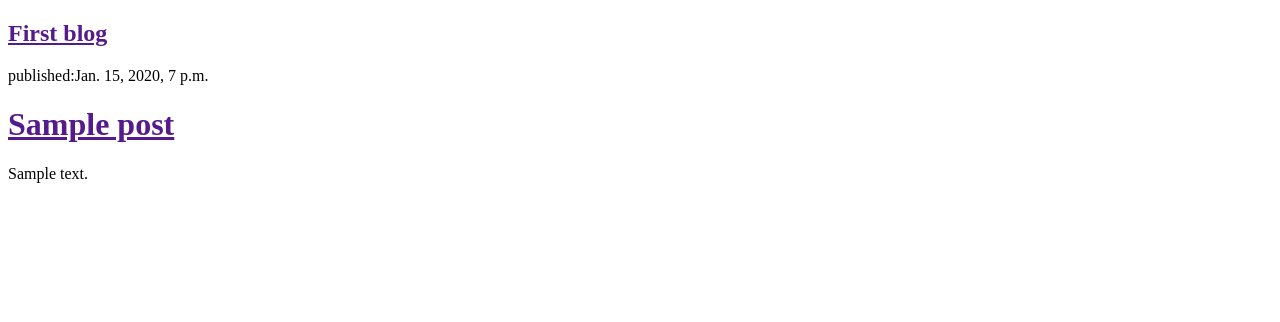
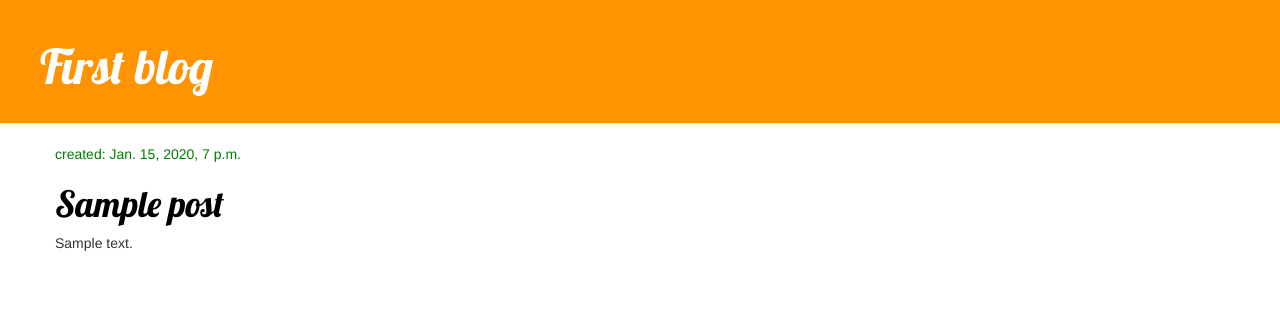
Before and after one commit to ubin1101/my-first-blog, a Django app: page / in a window 1280 px wide. Shown: the top 322 px of the page. Run offline with Django 3.2, Linux system fonts and the light colour scheme; tables that the repository leaves empty hold one stand-in row (values such as "Sample post"); some libraries are stand-ins or nearby versions.

Commit message:
Added view and template for detailed blog post as well as CSS for the site.

```diff
--- a/Django_Study/settings.py
+++ b/Django_Study/settings.py
@@ -11,6 +11,7 @@ https://docs.djangoproject.com/en/3.2/ref/settings/
 """
 
 from pathlib import Path
+import os
 
 # Build paths inside the project like this: BASE_DIR / 'subdir'.
 BASE_DIR = Path(__file__).resolve().parent.parent
@@ -77,7 +78,7 @@ WSGI_APPLICATION = 'Django_Study.wsgi.application'
 DATABASES = {
     'default': {
         'ENGINE': 'django.db.backends.sqlite3',
-        'NAME': BASE_DIR / 'db.sqlite3',
+        'NAME': os.path.join(BASE_DIR, 'db.sqlite3'),
     }
 }
 
@@ -119,7 +120,7 @@ USE_TZ = True
 # https://docs.djangoproject.com/en/3.2/howto/static-files/
 
 STATIC_URL = '/static/'
-STATIC_ROOT = BASE_DIR / '/static/'
+STATIC_ROOT = os.path.join(BASE_DIR, 'static')
 
 # Default primary key field type
 # https://docs.djangoproject.com/en/3.2/ref/settings/#default-auto-field
--- /dev/null
+++ b/blog/static/css/blog.css
@@ -0,0 +1,46 @@
+.page-header {
+    background-color: #ff9400;
+    margin-top: 0;
+    padding: 20px 20px 20px 40px;
+}
+
+.page-header h1, .page-header h1 a, .page-header h1 a:visited, .page-header h1 a:active {
+    color: #ffffff;
+    font-size: 36pt;
+    text-decoration: none;
+}
+
+.content {
+    margin-left: 40px;
+}
+
+h1, h2, h3, h4 {
+    font-family: 'Lobster', cursive;
+}
+
+.date {
+    color: green;
+}
+
+.save {
+    float: right;
+}
+
+.post-form textarea, .post-form input {
+    width: 100%;
+}
+
+.top-menu, .top-menu:hover, .top-menu:visited {
+    color: #ffffff;
+    float: right;
+    font-size: 26pt;
+    margin-right: 20px;
+}
+
+.post {
+    margin-bottom: 70px;
+}
+
+.post h1 a, .post h1 a:visited {
+    color: #000000;
+}
--- /dev/null
+++ b/blog/templates/blog/base.html
@@ -0,0 +1,27 @@
+<!DOCTYPE html>
+
+{% load static %}
+<html lang="en">
+<head>
+    <meta charset="UTF-8">
+    <title>Title</title>
+    <link rel="stylesheet" href="//maxcdn.bootstrapcdn.com/bootstrap/3.2.0/css/bootstrap.min.css">
+    <link rel="stylesheet" href="//maxcdn.bootstrapcdn.com/bootstrap/3.2.0/css/bootstrap-theme.min.css">
+    <link href="//fonts.googleapis.com/css?family=Lobster&subset=latin,latin-ext" rel="stylesheet" type="text/css">
+    <link rel="stylesheet" href="{% static 'css/blog.css' %}">
+</head>
+<body>
+    <div class="page-header">
+        <h1><a href="">First blog</a> </h1>
+    </div>
+
+    <div class="content container">
+        <div class="row">
+            <div class="col-md-8">
+            {% block content %}
+            {% endblock %}
+            </div>
+        </div>
+    </div>
+</body>
+</html>
--- a/blog/templates/blog/post_list.html
+++ b/blog/templates/blog/post_list.html
@@ -1,21 +1,13 @@
-<!DOCTYPE html>
-<html lang="en">
-<head>
-    <meta charset="UTF-8">
-    <title>Title</title>
-</head>
-<body>
-    <div>
-        <h2><a href="">First blog</a> </h2>
-    </div>
+{% extends 'blog/base.html' %}
 
+{% block content %}
     {% for post in posts %}
-        <div>
-            <p>published:{{ post.created_date }}</p>
-            <h1><a href="">{{ post.title }}</a></h1>
+        <div class="post">
+            <div class="date">
+                <p>created: {{ post.created_date }}</p>
+            </div>
+            <h1><a href="{% url 'post_detail' pk=post.pk %}">{{ post.title }}</a></h1>
             <p>{{ post.text|linebreaksbr }}</p>
         </div>
     {% endfor %}
-
-</body>
-</html>
+{% endblock %}
--- a/blog/urls.py
+++ b/blog/urls.py
@@ -3,4 +3,5 @@ from . import views
 
 urlpatterns = [
     path('', views.post_list, name = 'post_list'),
+    path('post/<int:pk>/', views.post_detail, name = 'post_detail'),
 ]
--- a/blog/views.py
+++ b/blog/views.py
@@ -1,4 +1,4 @@
-from django.shortcuts import render
+from django.shortcuts import render, get_object_or_404
 from django.utils import timezone
 from .models import Post
 
@@ -6,3 +6,7 @@ from .models import Post
 def post_list(request):
     posts = Post.objects.order_by('created_date')
     return render(request, 'blog/post_list.html', {'posts' : posts})
+
+def post_detail(request, pk):
+    post = get_object_or_404(Post, pk=pk)
+    return render(request, 'blog/post_detail.html', {'post ' : post})
```
Also changed, not shown: blog/templates/blog/post_detail.html (added, +13 -0 lines).
